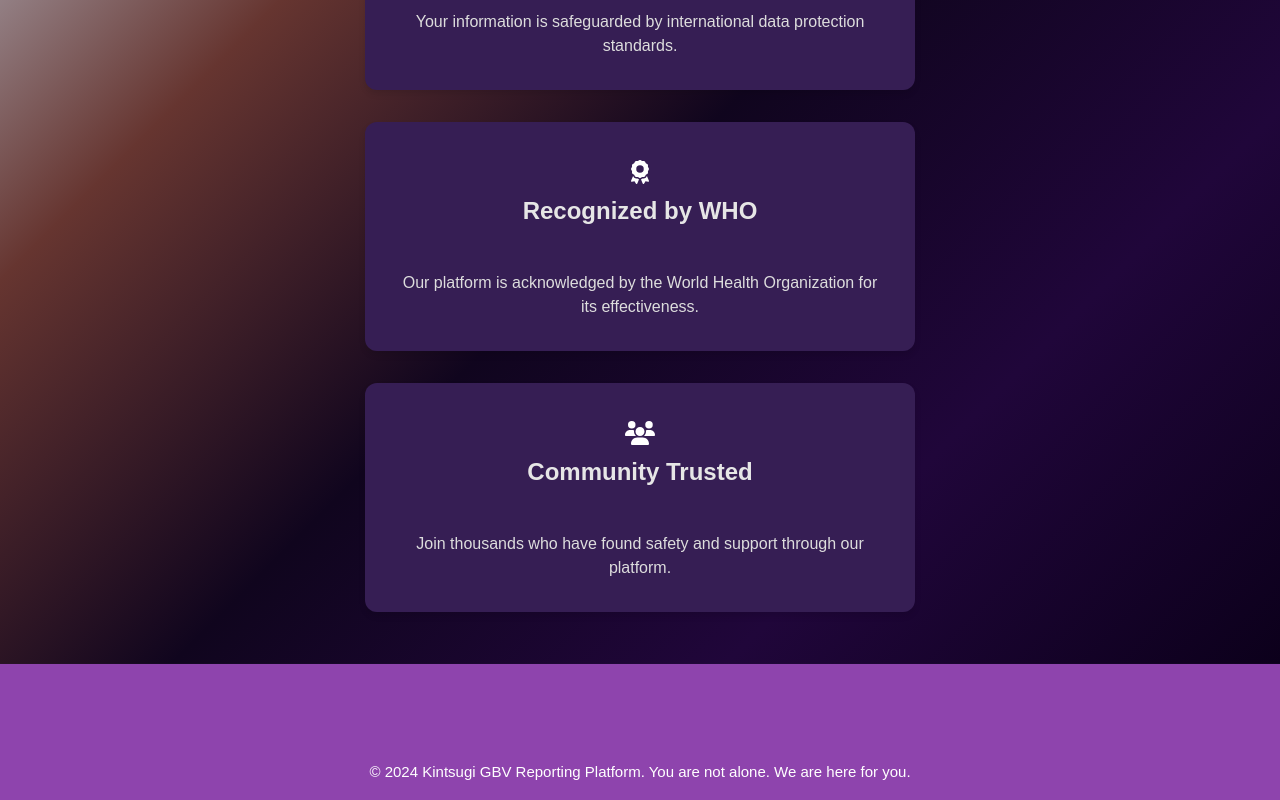
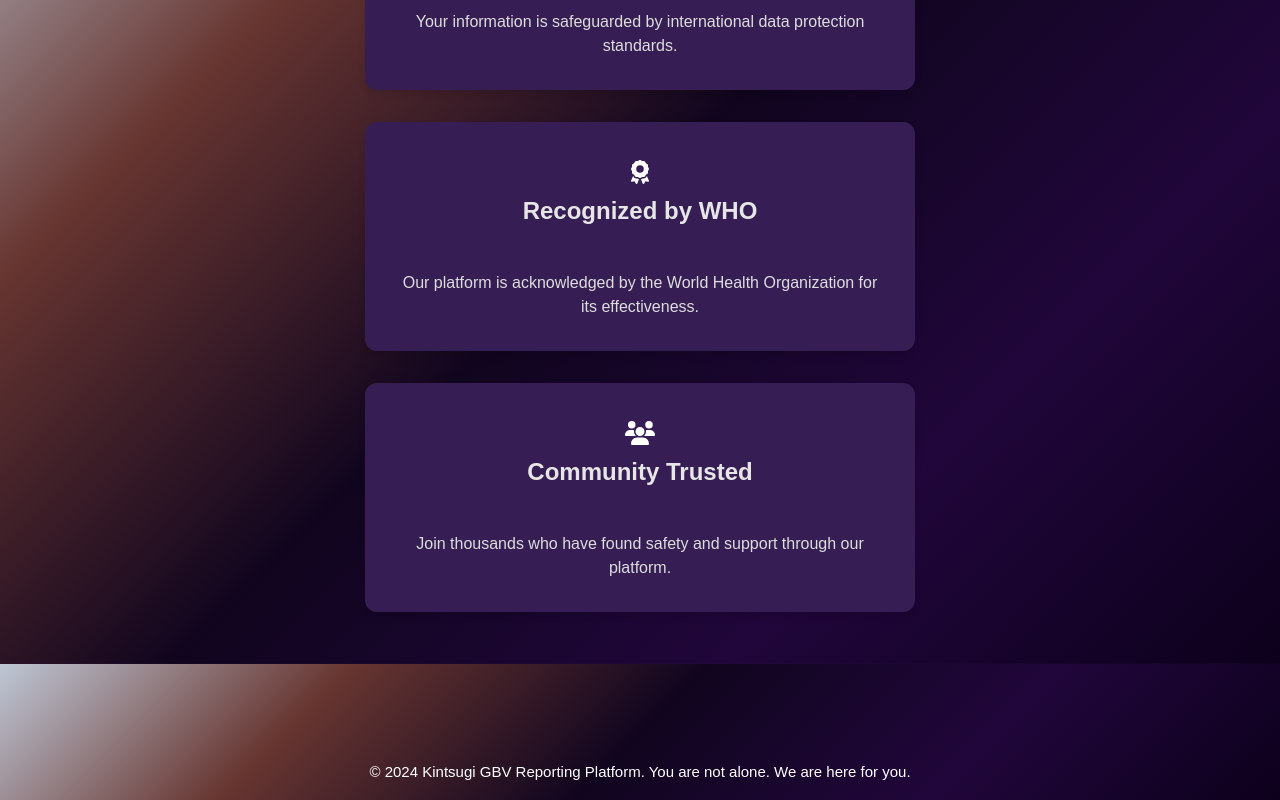
Before and after one commit to Cherrypick14/kintsugi, a React (Vite) app in the folder src/kintsugi_frontend/: page /home in a window 1280 px wide. Shown: the part 3948-4748 px from the top of the page. Built offline with nearby package versions, Linux system fonts and the light colour scheme; no server answers.

Commit message:
Add background color to footer

```diff
--- a/src/kintsugi_frontend/src/styles/footer.css
+++ b/src/kintsugi_frontend/src/styles/footer.css
@@ -1,7 +1,7 @@
 /* footer.css */
 
 .home-footer{
-    background-color: var(--mardi-gras);
+    background-image: linear-gradient(135deg, #BEC7D5ff, #663530ff, #10051Eff, #20063Aff, #0C001Bff);
     color: var(--white);
     text-align: center;
     padding: 1rem 0;
```
